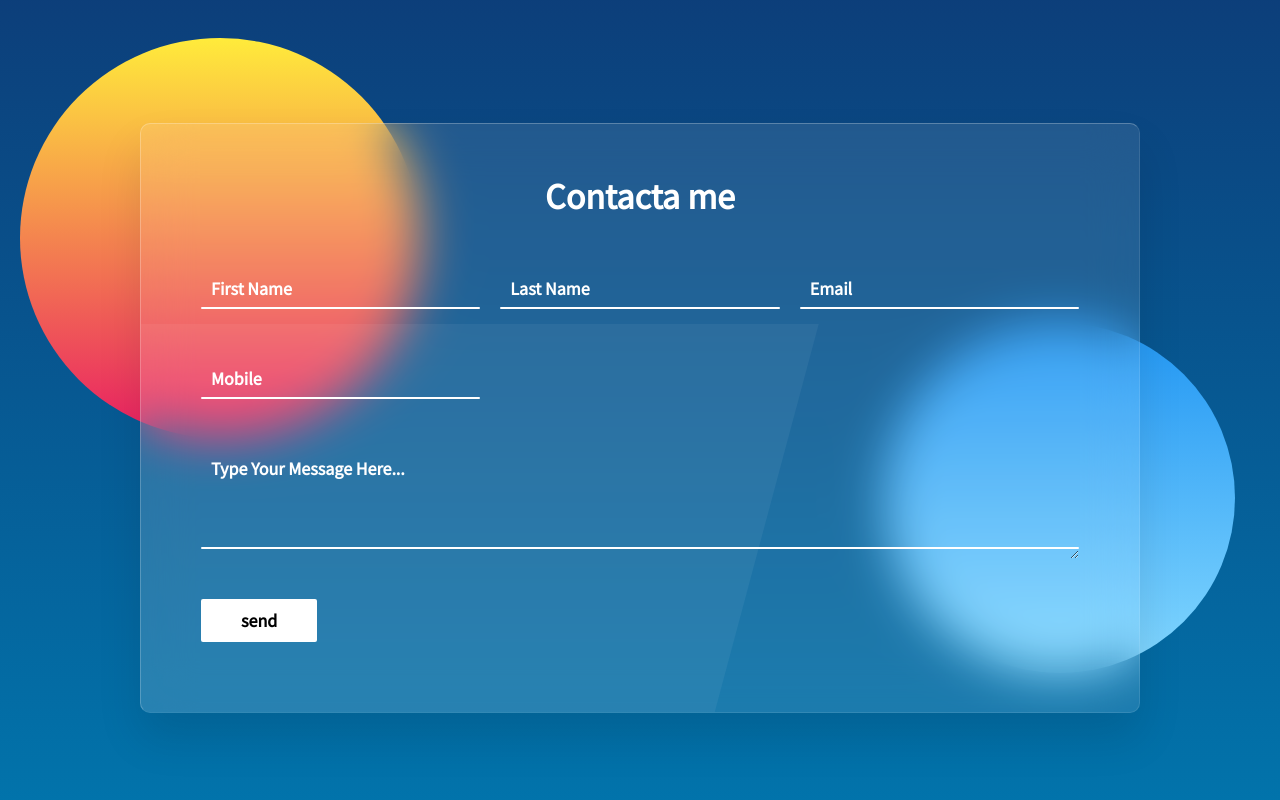
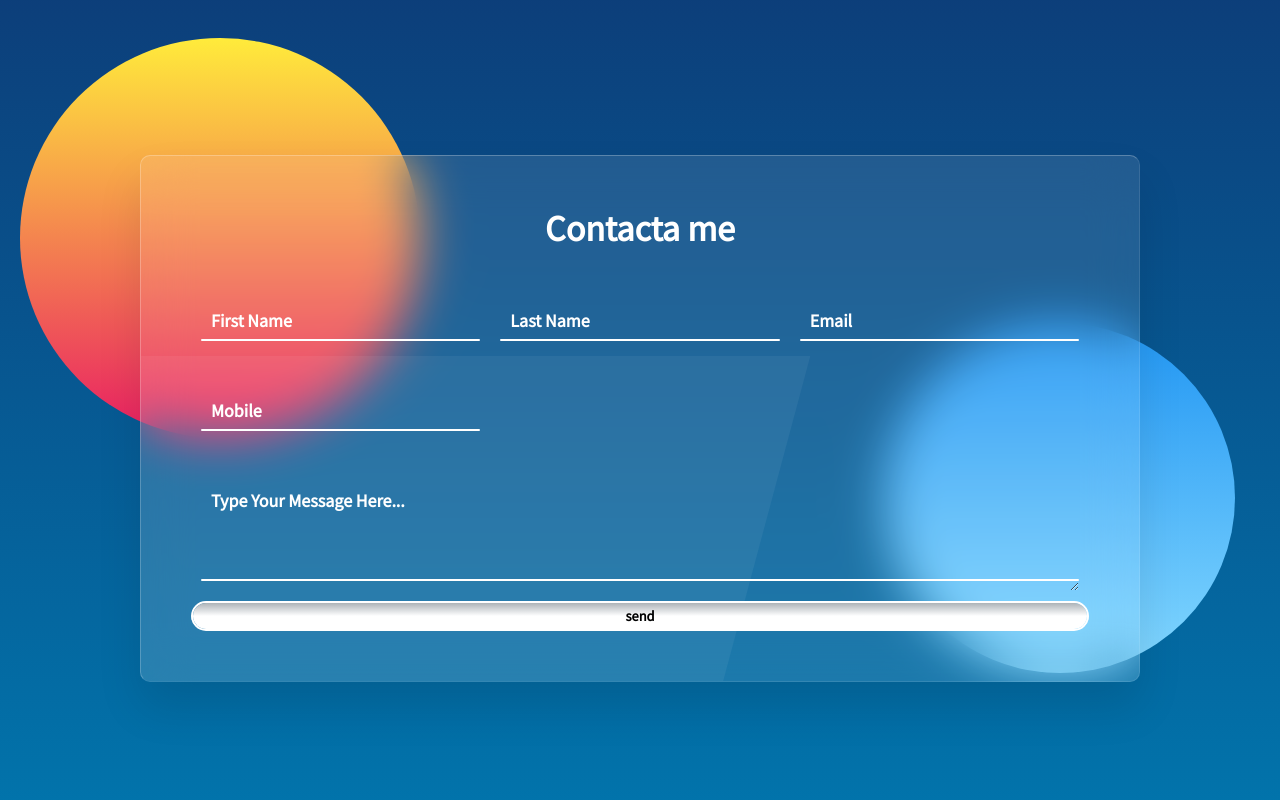
Before and after one commit to Neitor2023/Portfolio, a plain HTML site: page index.html in a window 1280 px wide. Shown: the part 3647-4447 px from the top of the page. Drawn offline with nearby package versions, Linux system fonts and the light colour scheme.

Commit message:
ajustes renponsive

```diff
--- a/index.html
+++ b/index.html
@@ -849,9 +849,13 @@
       </div>
 
       <div class="cntct-row100">
-        <div class="cntct-col">
+        <!-- <div class="cntct-col">
           <input type="submit" value="send">
-        </div>
+        </div> -->
+        <button class="btn cntct-100">
+          <input class="cntct-input" type="submit" value="send">
+        </button>
+
       </div>
 
     </div>
--- a/style.css
+++ b/style.css
@@ -1423,6 +1423,15 @@ body {
   top: 0;
 }
 /* ************************** Contac ********************************** */
+.cntct-input{
+  background: none;
+  font-weight: 1000;
+  font-size: 0.9rem;
+  border: none;
+}
+.cntct-100{
+  width: 100%;
+}
 .cntct-section{
   font-family: 'Poppins', sans-serif;
   display: flex;
```
